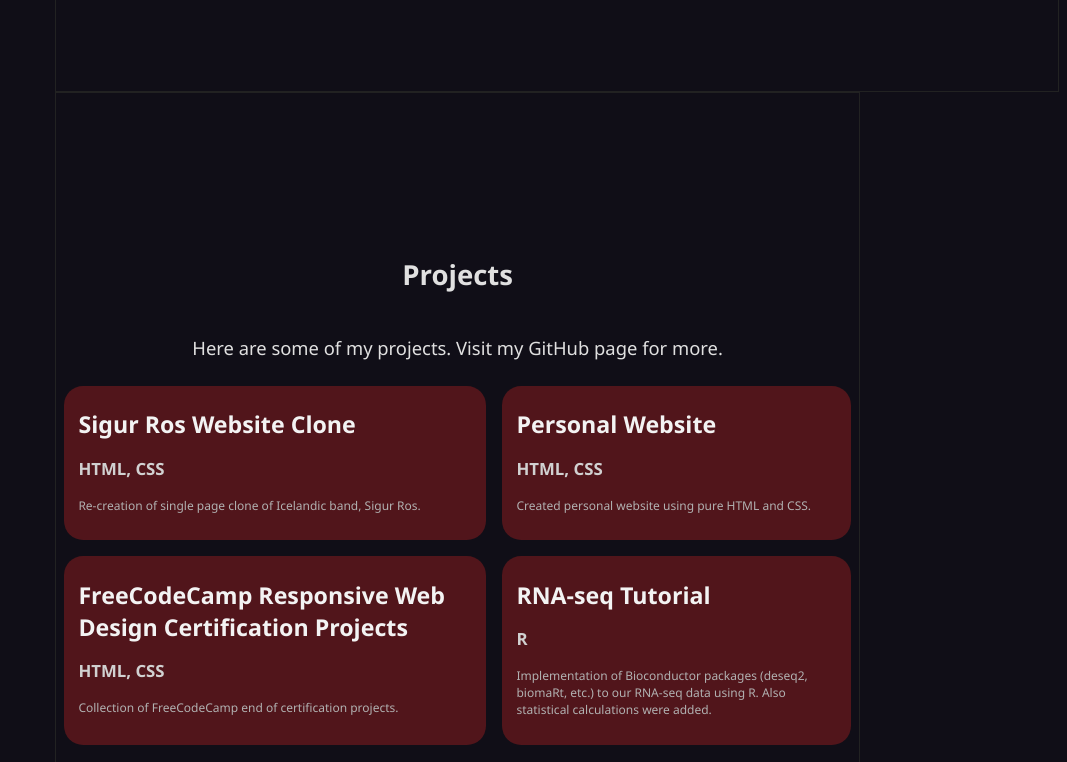
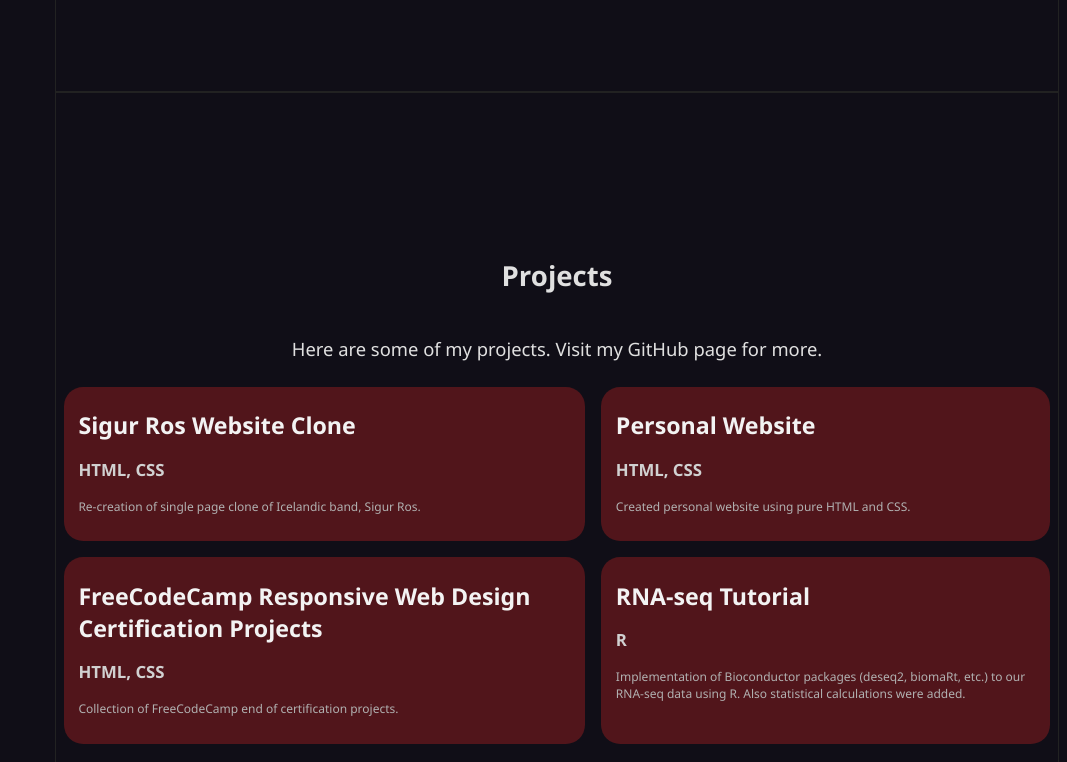
Before and after one commit to CilgaIscan/cilgaiscan.me, a plain HTML site: page index.html in a window 1280 px wide. Shown: the part 3138-3900 px from the top of the page, without its empty margins (213-1280 px from the left). Drawn offline with Linux system fonts and the light colour scheme; a web font is replaced by a local one.

Commit message:
fix project's width

```diff
--- a/assets/css/style.css
+++ b/assets/css/style.css
@@ -129,7 +129,7 @@ main {
     align-items: center;
 } */
 
-#education, #experiences, #projects {
+#education, #experiences {
     display: flex;
     flex-direction: column;
     width: 80%;
```
